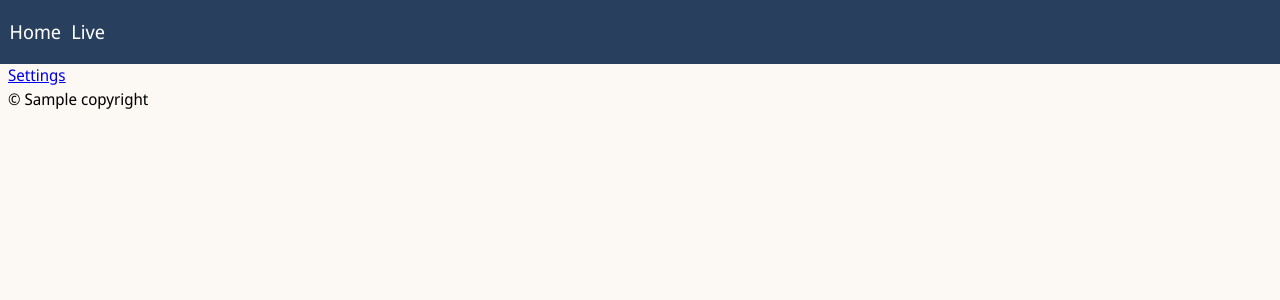
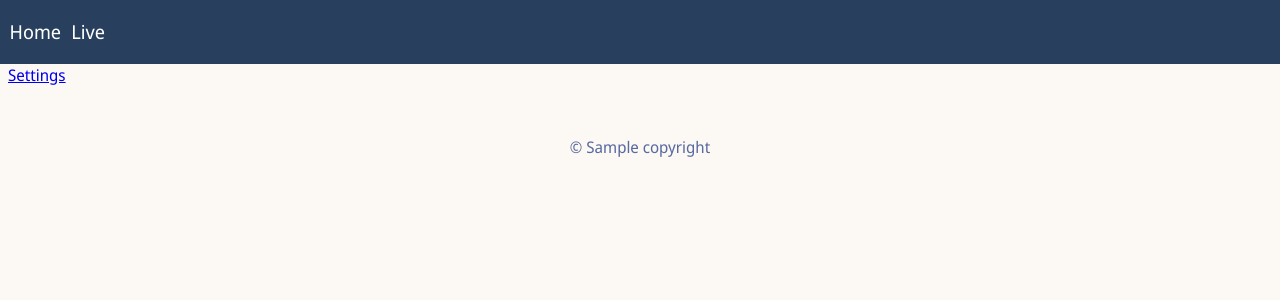
Before and after one commit to hiway/piebus, a Python web app: template src/piebus/templates/admin/index.html in a window 1280 px wide. Shown: the top 300 px of the page. Run offline with Jinja, Linux system fonts and the light colour scheme; the template is opened without the code that fills it: most values are stand-ins (such as "Sample title", 1, 10 or a date in 2020).

Commit message:
Improve footer design.

```diff
--- a/src/piebus/static/css/default.css
+++ b/src/piebus/static/css/default.css
@@ -124,6 +124,9 @@ video, img, p.frame-text {
       "content";
   }
   .footer {
+    color: #596AA0;
+    text-align: center;
     display: block;
+    margin: 3rem 0 7rem 0;
   }
 }
```
